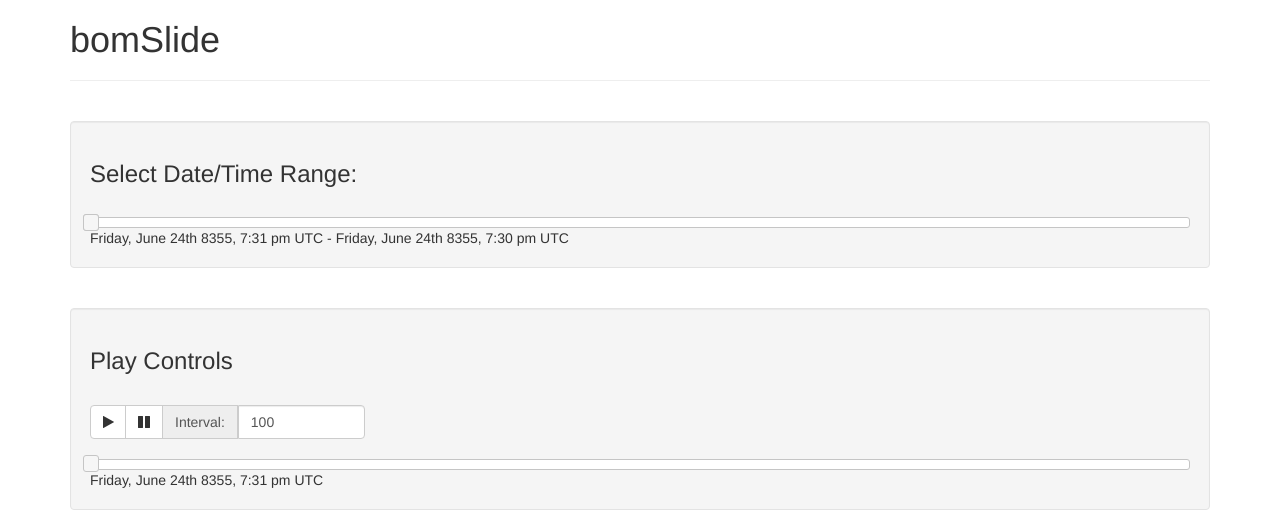
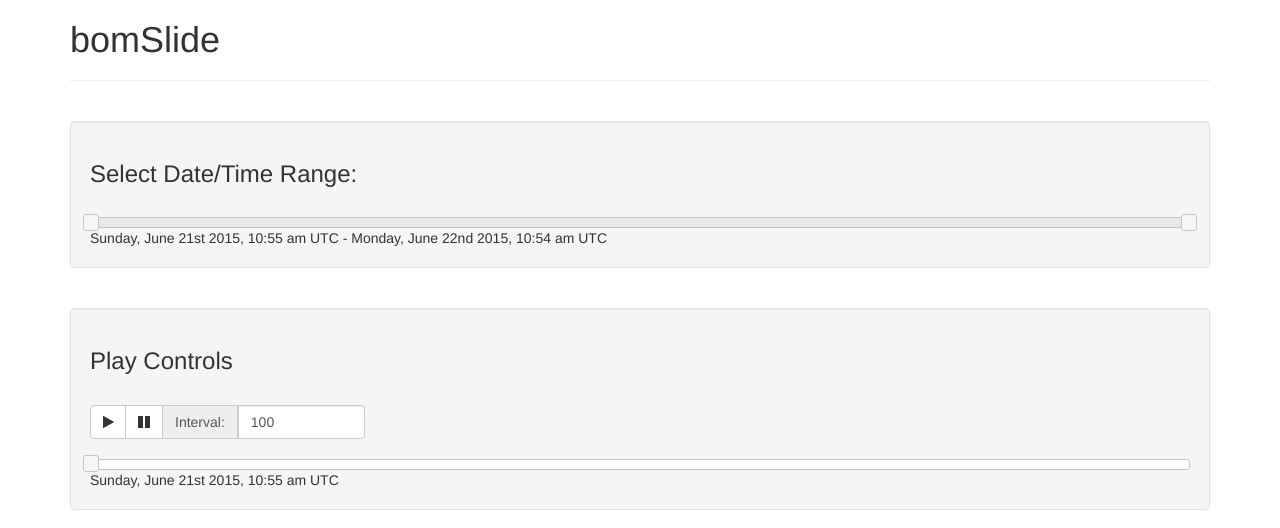
Before and after one commit to johnwiseheart/bomslider-frontend, a plain HTML site: page index.html in a window 1280 px wide. Shown: the top 528 px of the page. Drawn offline with nearby package versions, Linux system fonts and the light colour scheme.

Commit message:
Actually getting it right

```diff
--- a/index.html
+++ b/index.html
@@ -78,7 +78,7 @@
     <script src="//ajax.googleapis.com/ajax/libs/jqueryui/1.11.1/jquery-ui.min.js"></script>
     <script type="text/javascript">
       // start is the original start
-      start = moment.unix(201506211054);
+      start = moment.unix(1434884040);
       start.utc();
 
       var now = moment().utc();
```
